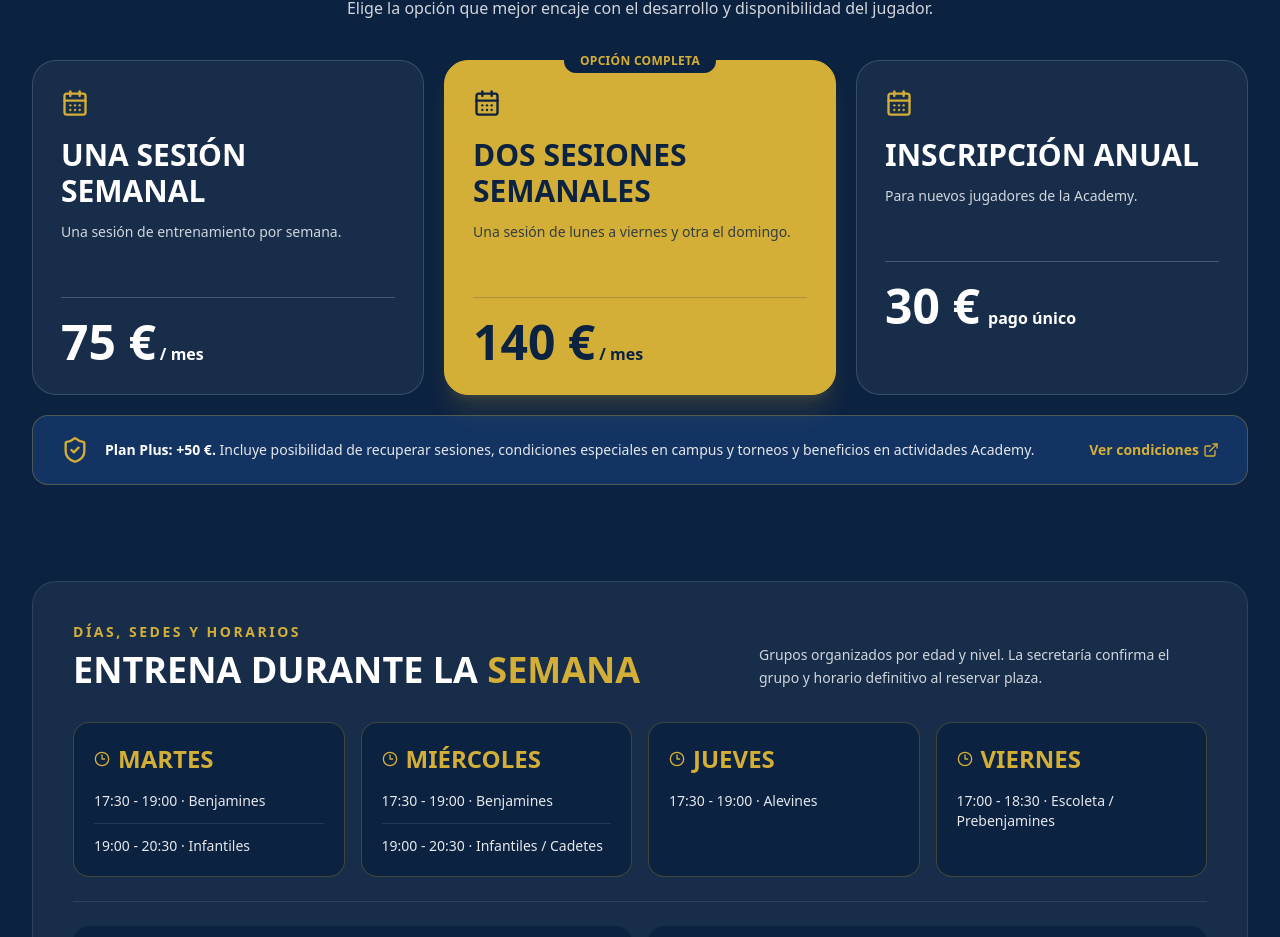
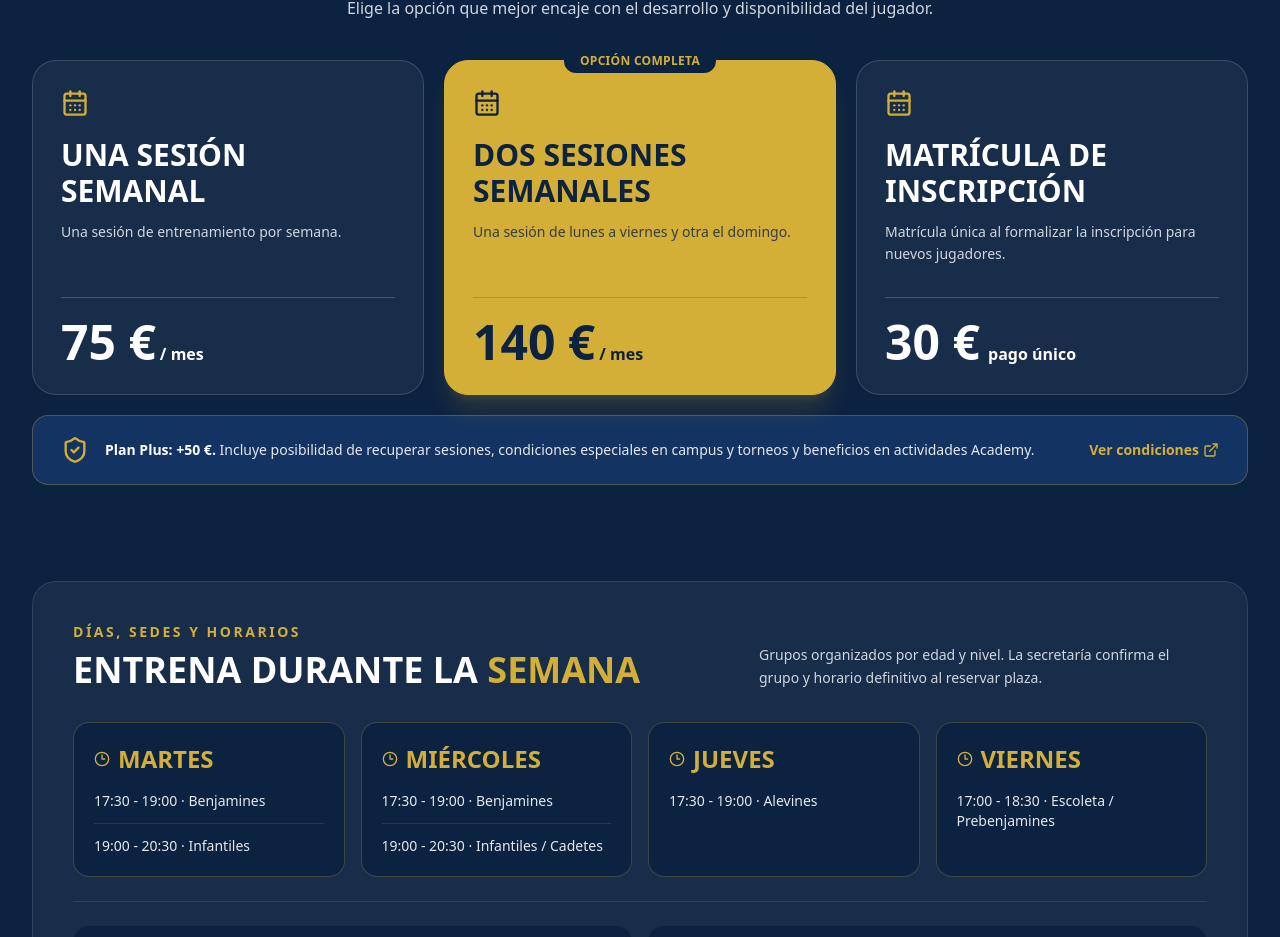
Before and after one commit to RCB33/academycb, a Next.js app: page /academia in a window 1280 px wide. Shown: the part 1076-2013 px from the top of the page. Built offline with nearby package versions, Linux system fonts and the light colour scheme; no server answers; the database is empty.

Commit message:
fix: clarify academy enrollment fee

```diff
--- a/src/app/(public)/academia/page.tsx
+++ b/src/app/(public)/academia/page.tsx
@@ -37,10 +37,10 @@
             featured: true,
         },
         {
-            title: 'Inscripción anual',
+            title: 'Matrícula de inscripción',
             price: '30 €',
             suffix: ' pago único',
-            detail: 'Para nuevos jugadores de la Academy.',
+            detail: 'Matrícula única al formalizar la inscripción para nuevos jugadores.',
         },
     ]
 
```
